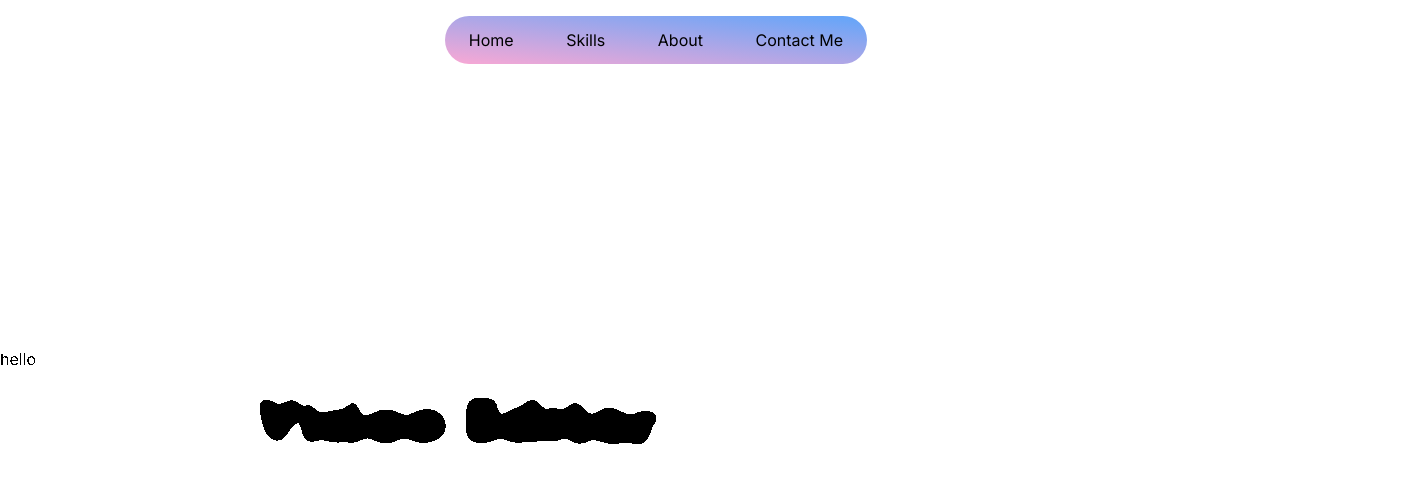
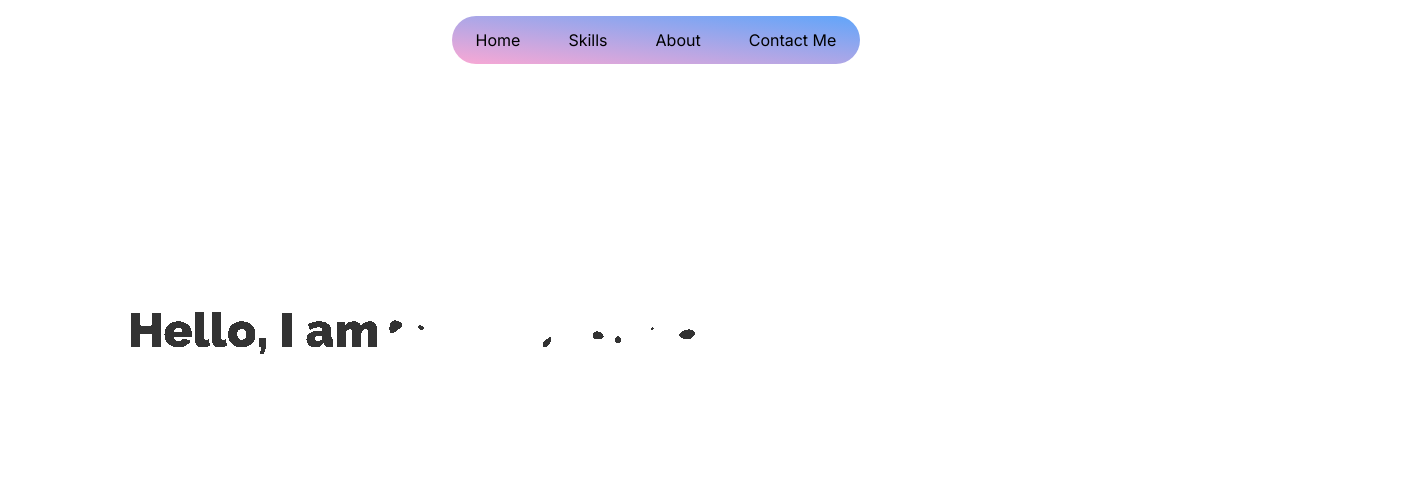
Before and after one commit to pavankhalyan/pavan-portfolio-, a Next.js app: page / in a window 1280 px wide. Shown: the top 482 px of the page, 1408 px wide, since content can reach past the window. Built offline with nearby package versions, Linux system fonts and the light colour scheme.

Commit message:
morphing and css updated

```diff
--- a/src/app/components/text.css
+++ b/src/app/components/text.css
@@ -1,15 +1,10 @@
-
 @import url('https://fonts.googleapis.com/css?family=Raleway:900&display=swap');
 
-
-html{
+html {
     height: 200%;
 }
 
-
-
 #container {
-
     position: absolute;
     margin: auto;
     width: 100vw;
@@ -17,15 +12,27 @@ html{
     top: 0;
     bottom: 0;
     filter: url(#threshold) blur(0.6px);
+    left: 10%;
+    transform: translateY(-50%);
+    font-size: 2.5rem; /* Adjust the size as needed */
+    color: #333; /* Dark font color */
+}
+
+#container h1 {
+    font-family: 'Raleway', sans-serif;
+    font-size: 3rem; /* Increase font size */
+    text-align: left;
+    display: flex;
+    align-items: center;
 }
 
 #text1, #text2 {
-	position: absolute;
-	width: 70%;
-	margin-left: 20%;
-	display: flex;
-	font-family: 'Raleway', sans-serif;
-	font-size: 50pt;
-	text-align: center;
-	user-select: none;
+    margin-left: 10px;
+    font-size: 3rem; /* Ensure consistent size */
+    font-weight: bold;
+    opacity: 1;
 }
+
+#text2.invisible {
+    display: none;
+}
--- a/src/app/page.js
+++ b/src/app/page.js
@@ -1,6 +1,6 @@
-"use client"
+"use client";
 import React, { useEffect } from 'react';
-import "../app/components/text.css"
+import "../app/components/text.css";
 
 export default function Home() {
     useEffect(() => {
@@ -19,7 +19,7 @@ export default function Home() {
             "Programmer",
             "Freelancer",
             "Photographer",
-            "Video Editor",
+            "Video Editor"
         ];
 
         const morphTime = 1;
@@ -42,18 +42,23 @@ export default function Home() {
             if (fraction > 1) {
                 cooldown = cooldownTime;
                 fraction = 1;
+                textIndex++;
             }
 
             setMorph(fraction);
         }
 
         function setMorph(fraction) {
+            const scale = 1 + (1 - fraction) * 0.100; // Adjust scaling factor as needed
+
             elts.text2.style.filter = `blur(${Math.min(8 / fraction - 8, 100)}px)`;
             elts.text2.style.opacity = `${Math.pow(fraction, 0.4) * 100}%`;
+            elts.text2.style.transform = `scale(${scale})`;
 
             fraction = 1 - fraction;
             elts.text1.style.filter = `blur(${Math.min(8 / fraction - 8, 100)}px)`;
             elts.text1.style.opacity = `${Math.pow(fraction, 0.4) * 100}%`;
+            elts.text1.style.transform = `scale(${scale})`;
 
             elts.text1.textContent = texts[textIndex % texts.length];
             elts.text2.textContent = texts[(textIndex + 1) % texts.length];
@@ -92,40 +97,37 @@ export default function Home() {
 
         animate();
 
-        return () => {
-        };
+        return () => {};
     }, []);
 
     return (
         <main>
-            <div id ='navbar' className='h-20 flex justify-center items-center ml-8'>
-              <div className=' space-x-12 px-6 py-3 rounded-full bg-white bg-gradient-to-tr from-pink-300 to-blue-400 fixed'   >
-                <span>Home </span>
-                <span>Skills </span>
-                <span>About </span>
-                <span>Contact Me </span>
-
-              </div>
-
-
+            <div id='navbar' className='h-20 flex justify-center items-center ml-8'>
+                <div className='space-x-12 px-6 py-3 rounded-full bg-white bg-gradient-to-tr from-pink-300 to-blue-400 fixed'>
+                    <span>Home</span>
+                    <span>Skills</span>
+                    <span>About</span>
+                    <span>Contact Me</span>
+                </div>
             </div>
 
-
-            <div id="container">
-                 <h1> hello <span id="text1"></span> </h1>
-                <span id="text2"></span>
-
+            <div id="container" className="text-left middle-screen">
+                <h1>
+                    Hello, I am <span id="text1"></span><span id="text2" className="invisible"></span>
+                </h1>
             </div>
 
             <svg id="filters">
                 <defs>
                     <filter id="threshold">
-                        <feColorMatrix in="SourceGraphic"
+                        <feColorMatrix
+                            in="SourceGraphic"
                             type="matrix"
                             values="1 0 0 0 0
                                     0 1 0 0 0
                                     0 0 1 0 0
-                                    0 0 0 255 -140" />
+                                    0 0 0 255 -140"
+                        />
                     </filter>
                 </defs>
             </svg>
```
Lines whose indentation alone changed are shown as unchanged.
